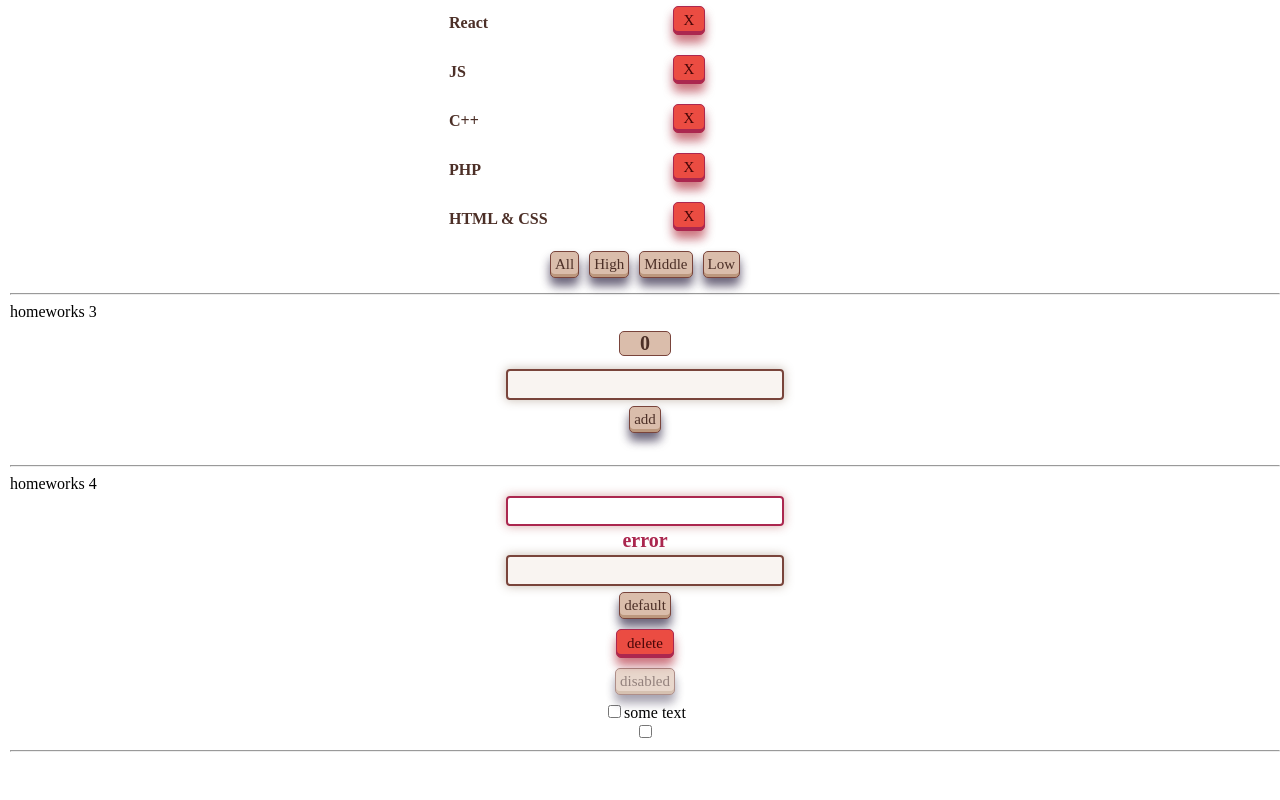
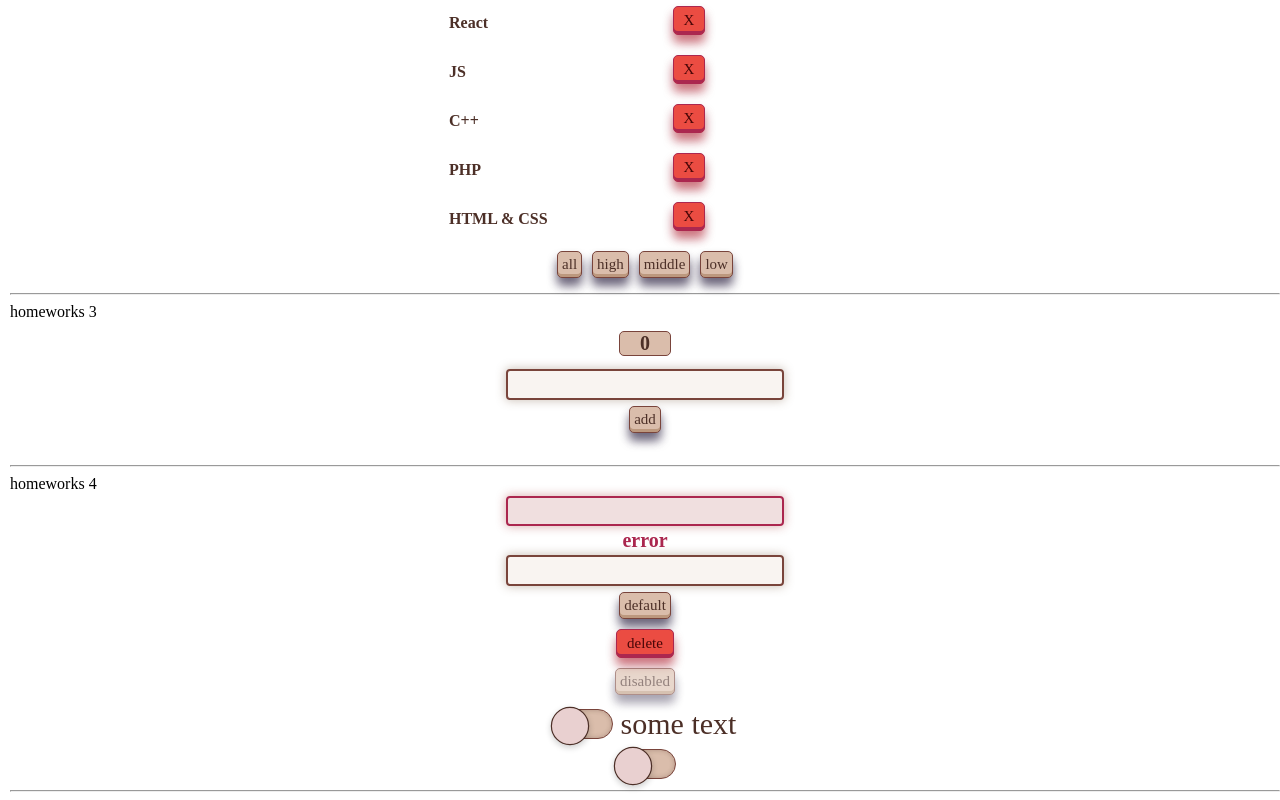
Before and after one commit to e-doschechnikova/Homework-Ignat, a React (Create React App) app: page / in a window 1280 px wide. Shown: the part 347-1147 px from the top of the page. Before the commit the page ends 1107 px from the top, so only its background shows below. Built offline with nearby package versions, Linux system fonts and the light colour scheme; a web font is replaced by a local one.

Commit message:
fix styles for checkbox and done hw1,2,3,4

```diff
--- a/src/p2-homeworks/h2/Affairs.tsx
+++ b/src/p2-homeworks/h2/Affairs.tsx
@@ -39,10 +39,10 @@ function Affairs(props: AffairsPropsType) {
     <div className={styles.container}>
       <div>{mappedAffairs}</div>
       <div className={styles.containerButtons}>
-        <SuperButton onClick={setAll}>All</SuperButton>
-        <SuperButton onClick={setHigh}>High</SuperButton>
-        <SuperButton onClick={setMiddle}>Middle</SuperButton>
-        <SuperButton onClick={setLow}>Low</SuperButton>
+        <SuperButton onClick={setAll}>all</SuperButton>
+        <SuperButton onClick={setHigh}>high</SuperButton>
+        <SuperButton onClick={setMiddle}>middle</SuperButton>
+        <SuperButton onClick={setLow}>low</SuperButton>
       </div>
     </div>
   );
--- a/src/p2-homeworks/h3/Greeting.module.css
+++ b/src/p2-homeworks/h3/Greeting.module.css
@@ -27,7 +27,7 @@ li {
 }
 
 li::before {
-  content: "◌";
+  content: "▷";
 
   color: #4c2f27;
   font-size: 25px;
--- a/src/p2-homeworks/h4/common/c1-SuperInputText/SuperInputText.module.css
+++ b/src/p2-homeworks/h4/common/c1-SuperInputText/SuperInputText.module.css
@@ -27,7 +27,7 @@
   border: 2px solid #ab274f;
   border-radius: 4px;
 
-  background-color: rgba(255, 255, 255, 0.685);
+  background-color: rgba(233, 208, 208, 0.685);
   box-shadow: 0 0 10px 1px rgba(153, 39, 39, 0.336);
 }
 
--- a/src/p2-homeworks/h4/common/c3-SuperCheckbox/SuperCheckbox.module.css
+++ b/src/p2-homeworks/h4/common/c3-SuperCheckbox/SuperCheckbox.module.css
@@ -1,7 +1,60 @@
+label {
+  display: flex;
+  align-items: center;
+}
+
 .checkbox {
+  position: relative;
 
+  width: 60px;
+  height: 30px;
+
+  -webkit-appearance: none;
+
+  background: #dabdab;
+
+  outline: none;
+  border-radius: 20px;
+  border: 1px solid #79443b;
+  transition: 0.5s;
+
+  box-shadow: inset 0 0 5px #4c2f274f;
+
+  cursor: pointer;
+}
+
+.checkbox:checked {
+  background: #79443b;
+  border: 1px solid #4c2f27;
+  box-shadow: inset 0 0 5px #dabdab;
+}
+
+.checkbox::before {
+  content: "";
+
+  position: absolute;
+  width: 30px;
+  height: 30px;
+
+  border-radius: 20px;
+  border: 1px solid #4c2f27;
+
+  top: 0;
+  left: 0;
+
+  background: rgb(233, 208, 208);
+  box-shadow: 0 2px 5px rgba(0, 0, 0, 0.2);
+
+  transform: scale(1.2);
+  transition: 0.5s;
+}
+
+.checkbox:checked::before {
+  left: 30px;
 }
 
 .spanClassName {
-
+  padding: 5px;
+  font-size: 30px;
+  color: #4c2f27;
 }
--- a/src/p2-homeworks/h4/common/c3-SuperCheckbox/SuperCheckbox.tsx
+++ b/src/p2-homeworks/h4/common/c3-SuperCheckbox/SuperCheckbox.tsx
@@ -1,42 +1,49 @@
-import React, {ChangeEvent, DetailedHTMLProps, InputHTMLAttributes} from 'react'
-import s from './SuperCheckbox.module.css'
+import React, {
+  ChangeEvent,
+  DetailedHTMLProps,
+  InputHTMLAttributes,
+} from "react";
+import s from "./SuperCheckbox.module.css";
 
 // тип пропсов обычного инпута
-type DefaultInputPropsType = DetailedHTMLProps<InputHTMLAttributes<HTMLInputElement>, HTMLInputElement>
+type DefaultInputPropsType = DetailedHTMLProps<
+  InputHTMLAttributes<HTMLInputElement>,
+  HTMLInputElement
+>;
 
 type SuperCheckboxPropsType = DefaultInputPropsType & {
-    onChangeChecked?: (checked: boolean) => void
-    spanClassName?: string
-}
+  onChangeChecked?: (checked: boolean) => void;
+  spanClassName?: string;
+};
 
-const SuperCheckbox: React.FC<SuperCheckboxPropsType> = (
-    {
+const SuperCheckbox: React.FC<SuperCheckboxPropsType> = ({
   type, // достаём и игнорируем чтоб нельзя было задать другой тип инпута
-        onChange, onChangeChecked,
-        className, spanClassName,
+  onChange,
+  onChangeChecked,
+  className,
+  spanClassName,
   children, // в эту переменную попадёт текст, типизировать не нужно так как он затипизирован в React.FC
 
-        ...restProps// все остальные пропсы попадут в объект restProps
-    }
-) => {
+  ...restProps // все остальные пропсы попадут в объект restProps
+}) => {
   const onChangeCallback = (e: ChangeEvent<HTMLInputElement>) => {
-        // сделайте так чтоб работал onChange и onChangeChecked
-    }
+    onChange && onChange(e);
+    onChangeChecked && onChangeChecked(e.currentTarget.checked); // сделайте так чтоб работал onChange и onChangeChecked
+  };
 
-    const finalInputClassName = `${s.checkbox} ${className ? className : ''}`
+  const finalInputClassName = `${s.checkbox} ${className ? className : ""}`;
 
   return (
     <label>
       <input
-                type={'checkbox'}
+        type={"checkbox"}
         onChange={onChangeCallback}
         className={finalInputClassName}
-
         {...restProps} // отдаём инпуту остальные пропсы если они есть (checked например там внутри)
       />
       {children && <span className={s.spanClassName}>{children}</span>}
     </label> // благодаря label нажатие на спан передастся в инпут
-    )
-}
+  );
+};
 
-export default SuperCheckbox
+export default SuperCheckbox;
```
Also changed, not shown: src/p2-homeworks/h4/HW4.tsx (+20 -30 lines). Lines whose indentation alone changed are shown as unchanged.
